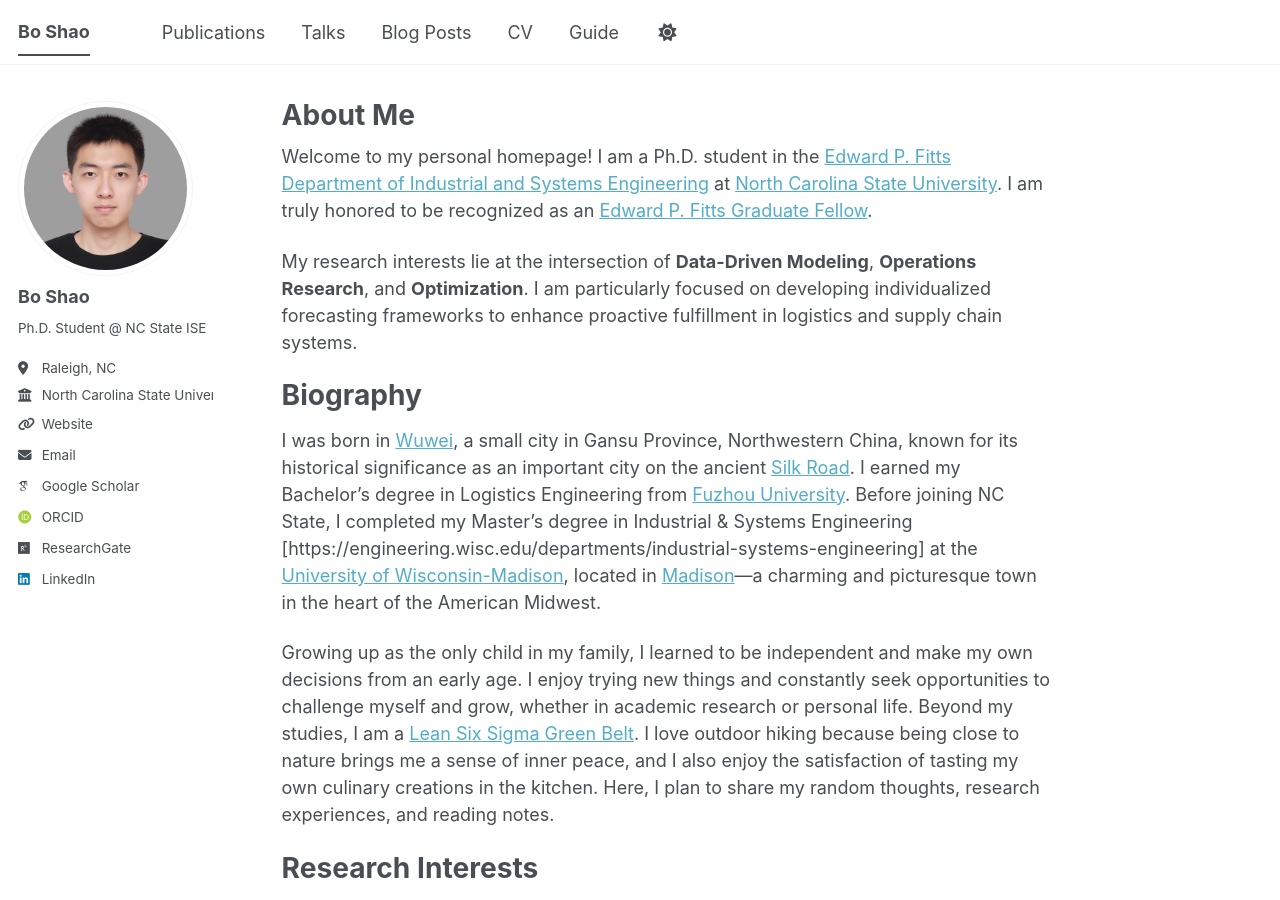
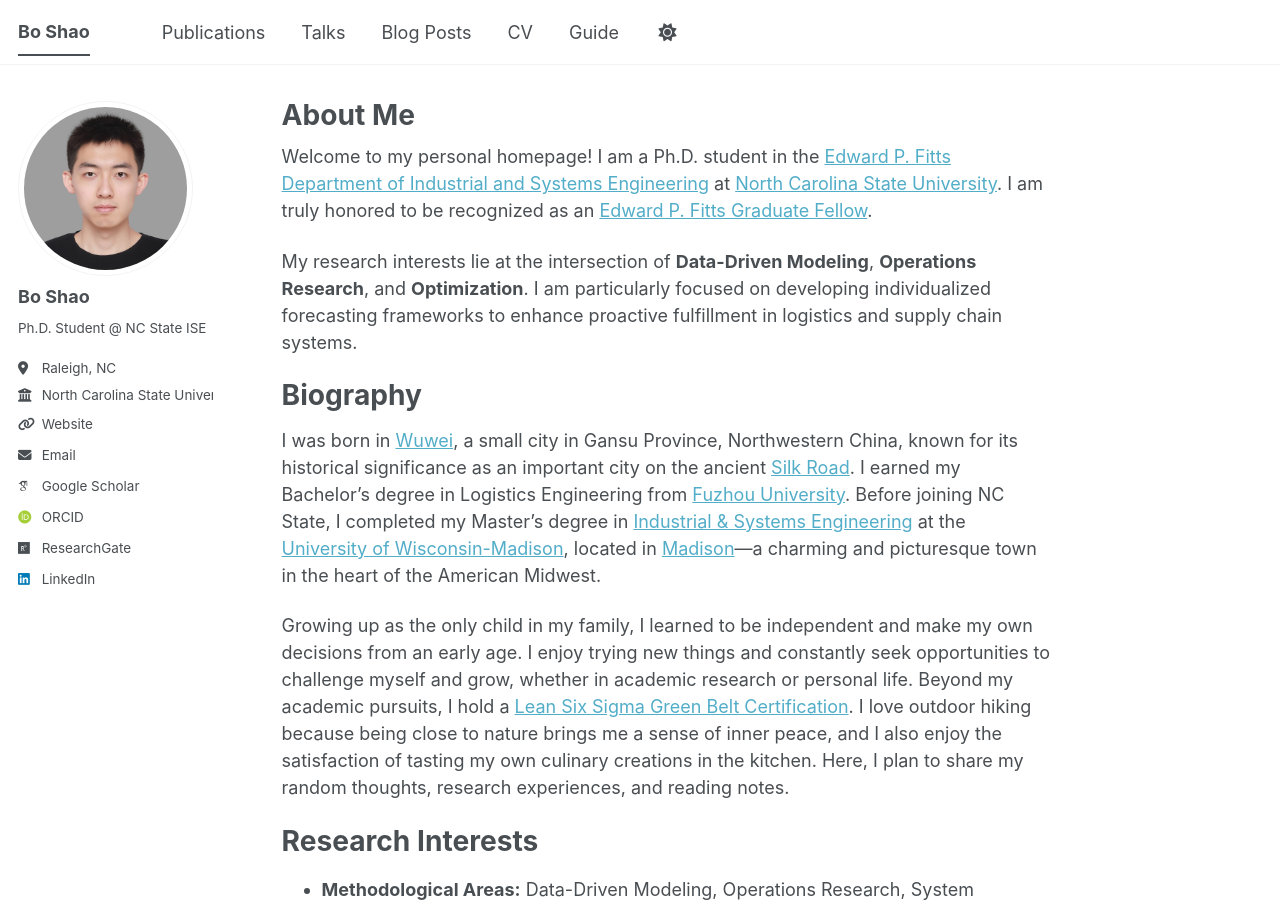
Before and after one commit to boshao321/boshao321.github.io, a Jekyll site: the page built from _pages/about.md, in a window 1280 px wide and 900 px high. Built offline with Jekyll 4.4.1, drawn with Linux system fonts in a browser that asks for light colours; some web fonts are replaced; a script bundle is joined from its source files by our own code; library files that are not in the unit come from our copies.

Commit message:
Revise biography and update Lean Six Sigma certification
Updated biography section with minor edits and added certification link.

```diff
--- a/_pages/about.md
+++ b/_pages/about.md
@@ -13,9 +13,9 @@
 
 Biography
 ======
-I was born in [Wuwei](https://en.wikipedia.org/wiki/Wuwei,_Gansu), a small city in Gansu Province, Northwestern China, known for its historical significance as an important city on the ancient [Silk Road](https://en.wikipedia.org/wiki/Silk_Road). I earned my Bachelor’s degree in Logistics Engineering from [Fuzhou University](https://www.fzu.edu.cn/). Before joining NC State, I completed my Master’s degree in Industrial & Systems Engineering [https://engineering.wisc.edu/departments/industrial-systems-engineering] at the [University of Wisconsin-Madison](https://www.wisc.edu/), located in [Madison](https://www.visitmadison.com/)—a charming and picturesque town in the heart of the American Midwest.
+I was born in [Wuwei](https://en.wikipedia.org/wiki/Wuwei,_Gansu), a small city in Gansu Province, Northwestern China, known for its historical significance as an important city on the ancient [Silk Road](https://en.wikipedia.org/wiki/Silk_Road). I earned my Bachelor’s degree in Logistics Engineering from [Fuzhou University](https://www.fzu.edu.cn/). Before joining NC State, I completed my Master’s degree in [Industrial & Systems Engineering](https://engineering.wisc.edu/departments/industrial-systems-engineering) at the [University of Wisconsin-Madison](https://www.wisc.edu/), located in [Madison](https://www.visitmadison.com/)—a charming and picturesque town in the heart of the American Midwest.
 
-Growing up as the only child in my family, I learned to be independent and make my own decisions from an early age. I enjoy trying new things and constantly seek opportunities to challenge myself and grow, whether in academic research or personal life. Beyond my studies, I am a [Lean Six Sigma Green Belt](https://www.aigpe.org/). I love outdoor hiking because being close to nature brings me a sense of inner peace, and I also enjoy the satisfaction of tasting my own culinary creations in the kitchen. Here, I plan to share my random thoughts, research experiences, and reading notes.
+Growing up as the only child in my family, I learned to be independent and make my own decisions from an early age. I enjoy trying new things and constantly seek opportunities to challenge myself and grow, whether in academic research or personal life. Beyond my academic pursuits, I hold a [Lean Six Sigma Green Belt Certification](/files/Six_Sigma_Green_Belt_Bo_Shao.pdf). I love outdoor hiking because being close to nature brings me a sense of inner peace, and I also enjoy the satisfaction of tasting my own culinary creations in the kitchen. Here, I plan to share my random thoughts, research experiences, and reading notes.
 
 Research Interests
 ======
```
